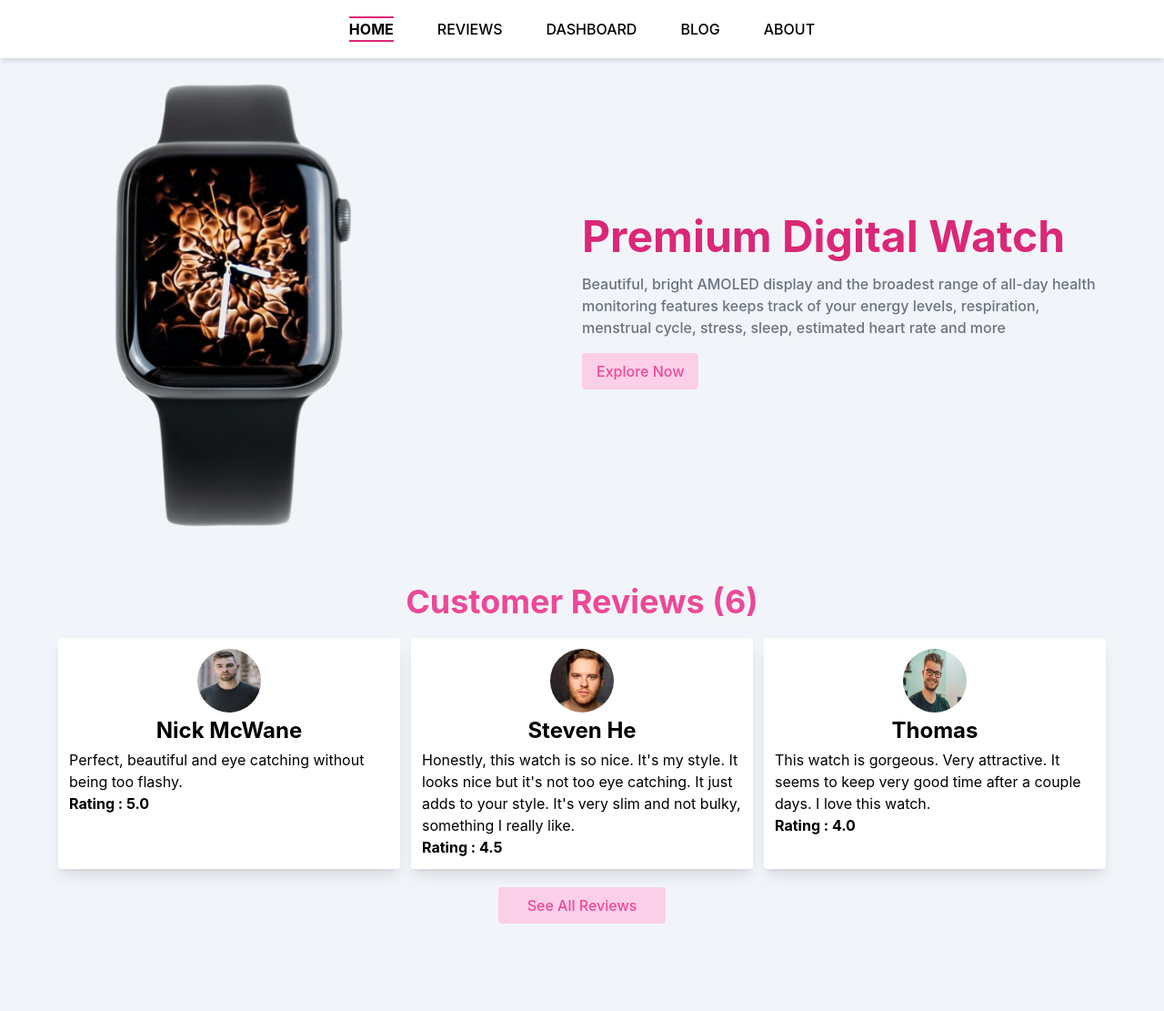
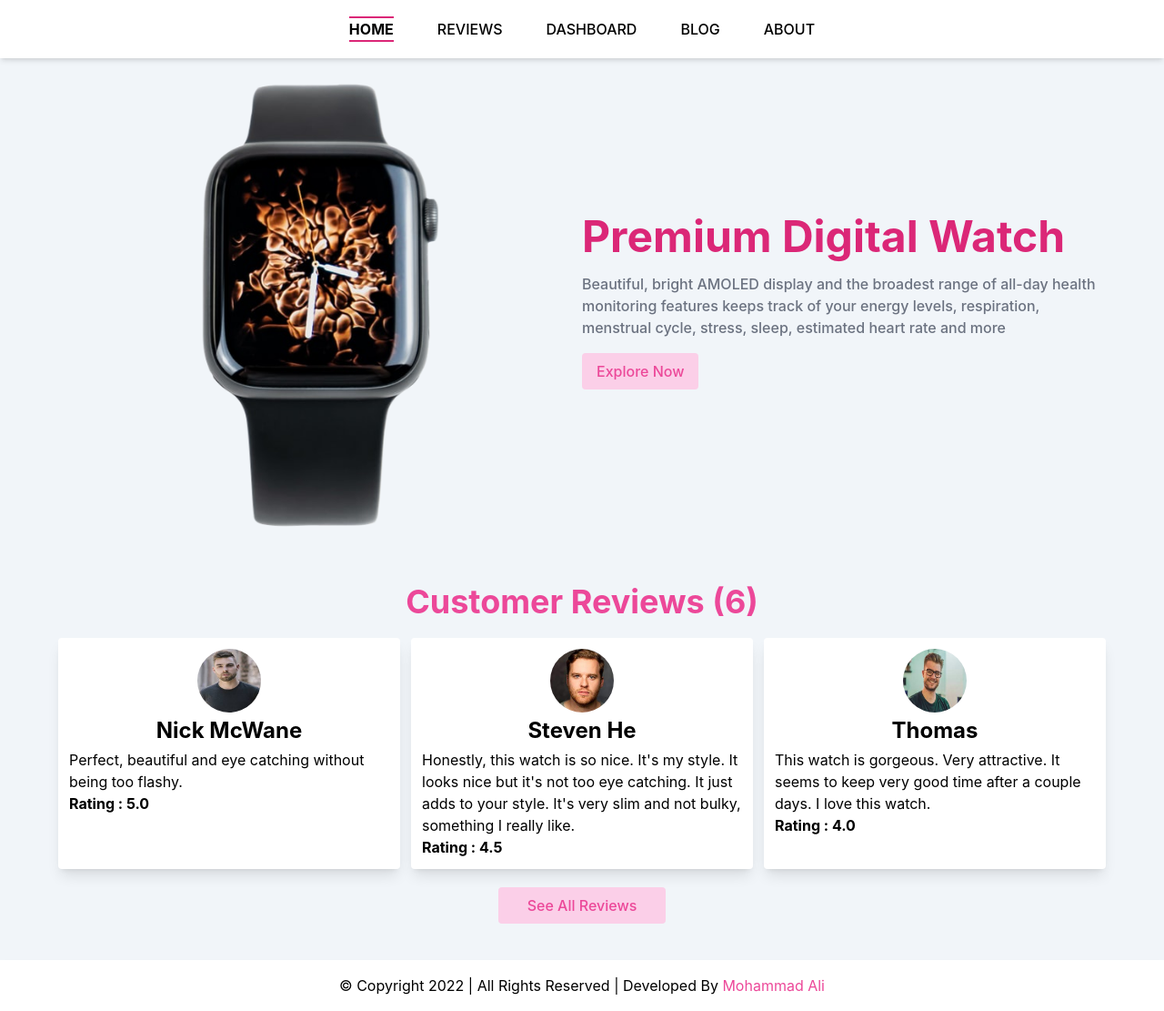
Before and after one commit to itsproali/luxury-watch, a React (Create React App) app: page / in a window 1280 px wide. Shown: the whole page at 91% size. Before the commit the page ends 1055 px from the top, so only its background shows below. Built offline with nearby package versions, Linux system fonts and the light colour scheme.

Commit message:
Readme File Edited

```diff
--- a/src/App.js
+++ b/src/App.js
@@ -2,6 +2,7 @@ import { Route, Routes } from "react-router-dom";
 import "./App.css";
 import Blog from "./components/Blog/Blog";
 import Dashboard from "./components/Dashboard/Dashboard";
+import Footer from "./components/Footer/Footer";
 import Header from "./components/Header/Header";
 import Home from "./components/Home/Home";
 import NotFound from "./components/NotFound/NotFound";
@@ -16,9 +17,10 @@ function App() {
         <Route path="/reviews" element={<Reviews />}></Route>
         <Route path="/dashboard" element={<Dashboard />}></Route>
         <Route path="/blog" element={<Blog />}></Route>
-        <Route path="/about" element={<NotFound/>}></Route>
+        <Route path="/about" element={<NotFound />}></Route>
         <Route path="*" element={<NotFound />}></Route>
       </Routes>
+      <Footer></Footer>
     </div>
   );
 }
--- /dev/null
+++ b/src/components/Footer/Footer.js
@@ -0,0 +1,20 @@
+import React from "react";
+
+const Footer = () => {
+  return (
+    <div className="static bottom-0 w-full bg-white p-4 shadow-md">
+      <p className="mx-auto text-center">
+        &copy; Copyright 2022 | All Rights Reserved | Developed By{" "}
+        <a
+          className="text-pink-500"
+          target="_blank"
+          href="https://www.linkedin.com/in/itsproali/"
+        >
+          Mohammad Ali
+        </a>
+      </p>
+    </div>
+  );
+};
+
+export default Footer;
--- a/src/components/Home/Home.js
+++ b/src/components/Home/Home.js
@@ -10,7 +10,11 @@ const Home = () => {
     <div className="mx-4 md:mx-16">
       <div className="grid grid-cols-1 md:grid-cols-2 items-center">
         <div className="main-image w-full text-center">
-          <img className="w-full md:w-2/3" src="main-image.png" alt="Luxury Watch" />
+          <img
+            className="w-2/3 mx-auto"
+            src="main-image.png"
+            alt="Luxury Watch"
+          />
         </div>
 
         <div className="home-text">
```
Also changed, not shown: 1 other file (tests, documents, lock files or other folders).
